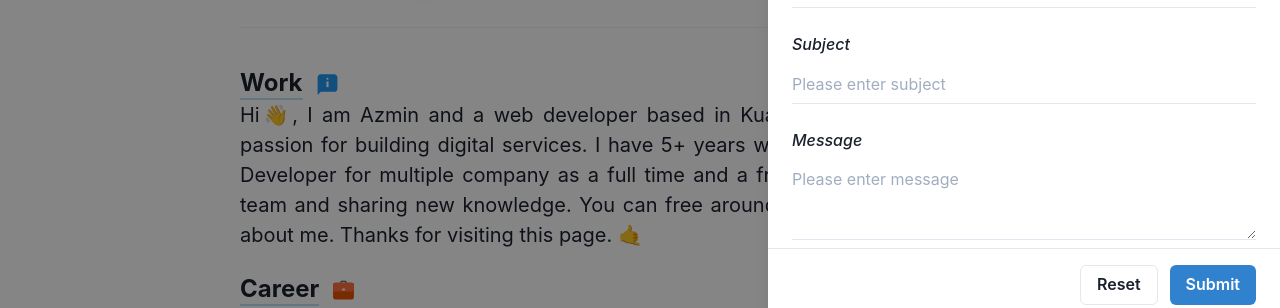
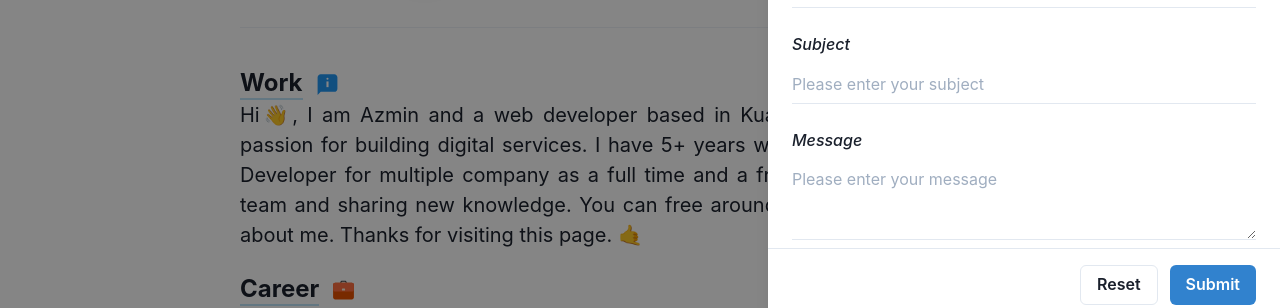
Before and after one commit to mazfreelance/portfolio, a Next.js app: page / in a window 1280 px wide. Both pictures are taken after a click on the button "Contact". Shown: the part 288-596 px from the top of the page. Built offline with nearby package versions, Linux system fonts and the light colour scheme.

Commit message:
contact us

```diff
--- a/components/pages/contactUs.tsx
+++ b/components/pages/contactUs.tsx
@@ -40,17 +40,11 @@ const ContactUs = ({ ...props }) => {
         onOpen()
     }
 
-    const form = useFormik({
-        initialValues: {
-            name: '',
-            email: '',
-            subject: '',
-            message: ''
-        },
-        onSubmit: (values) => {
-            alert(JSON.stringify(values, null, 2))
+    const handleReset = (resetForm) => {
+        if (window.confirm('Reset?')) {
+            resetForm();
         }
-    })
+    };
 
     return (
         <>
@@ -76,11 +70,9 @@ const ContactUs = ({ ...props }) => {
                             subject: '',
                             message: ''
                         } }
-                        onSubmit={ (values) => {
+                        onSubmit={ (values, { resetForm }) => {
                             alert(JSON.stringify(values, null, 2));
-                        } }
-                        onReset={ (values) => {
-                            console.log('values', values)
+                            resetForm()
                         } }>
                         { ({ handleSubmit, errors, touched }) => (
                             <form onSubmit={ handleSubmit }>
@@ -145,25 +137,46 @@ const ContactUs = ({ ...props }) => {
                                             </FormControl>
                                         </Box>
                                         <Box>
-                                            <FormControl>
+                                            <FormControl isInvalid={ !!errors.subject && touched.subject }>
                                                 <FormLabel fontStyle={ 'italic' } htmlFor="subject">Subject</FormLabel>
-                                                <Input
+                                                <Field
+                                                    as={ Input }
                                                     id={ 'subject' }
                                                     name={ 'subject' }
-                                                    placeholder="Please enter subject"
+                                                    placeholder="Please enter your subject"
                                                     variant="flushed"
+                                                    validate={ (value) => {
+                                                        let error;
+
+                                                        if (value.length === 0) {
+                                                            error = "Subject is required.";
+                                                        }
+
+                                                        return error;
+                                                    } }
                                                 />
                                                 <FormErrorMessage>{ errors.subject }</FormErrorMessage>
                                             </FormControl>
                                         </Box>
                                         <Box>
-                                            <FormControl>
+                                            <FormControl isInvalid={ !!errors.message && touched.message }>
                                                 <FormLabel fontStyle={ 'italic' } htmlFor="message">Message</FormLabel>
-                                                <Textarea
+                                                <Field
+                                                    as={ Textarea }
                                                     id={ 'message' }
                                                     name={ 'message' }
-                                                    placeholder="Please enter message"
-                                                    variant="flushed" />
+                                                    placeholder="Please enter your message"
+                                                    variant="flushed"
+                                                    validate={ (value) => {
+                                                        let error;
+
+                                                        if (value.length === 0) {
+                                                            error = "Message is required.";
+                                                        }
+
+                                                        return error;
+                                                    } }
+                                                />
                                                 <FormErrorMessage>{ errors.message }</FormErrorMessage>
                                             </FormControl>
                                         </Box>
--- a/package.json
+++ b/package.json
@@ -10,9 +10,11 @@
     "@chakra-ui/react": "^1.8.7",
     "@emotion/react": "^11",
     "@emotion/styled": "^11",
+    "@sendgrid/mail": "^7.7.0",
     "formik": "^2.2.9",
     "framer-motion": "^6",
     "next": "latest",
+    "nodemailer": "^6.7.7",
     "react": "^17.0.2",
     "react-dom": "^17.0.2",
     "react-icons": "^4.3.1",
```
Also changed, not shown: 2 other files (tests, documents, lock files or other folders).
